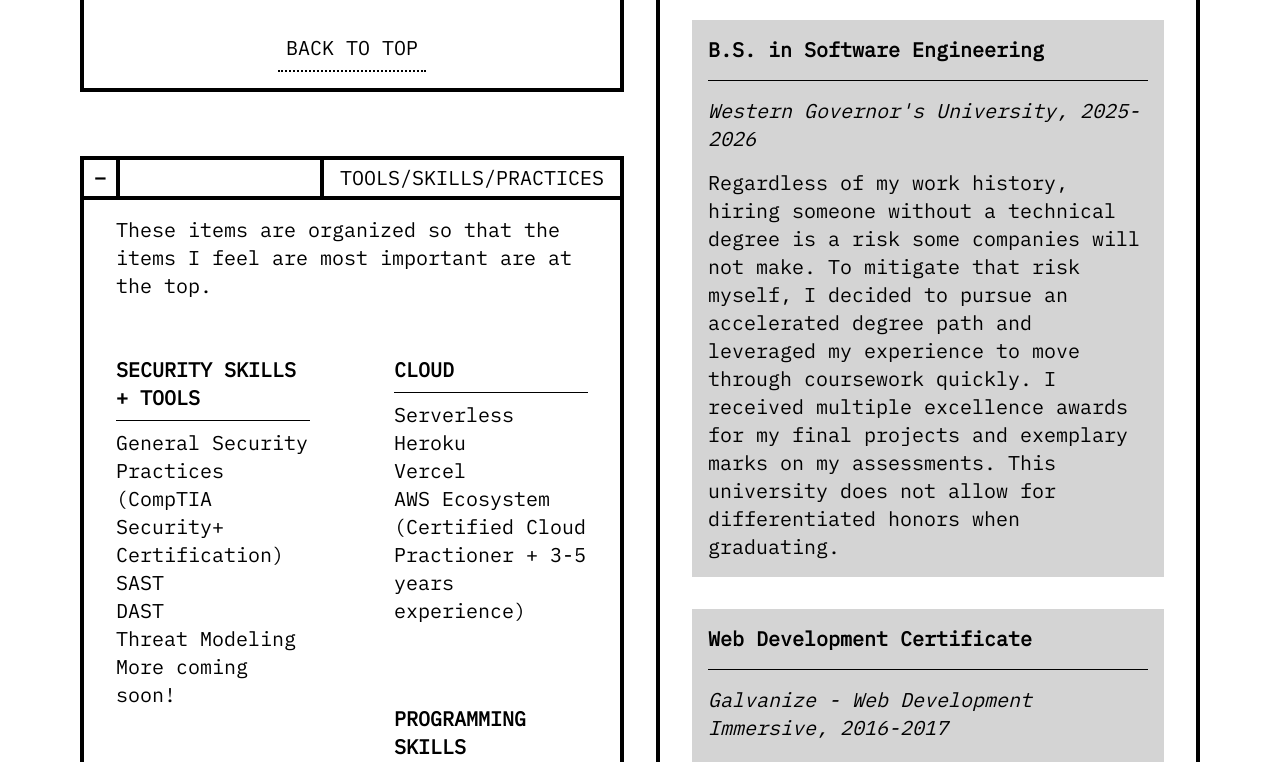
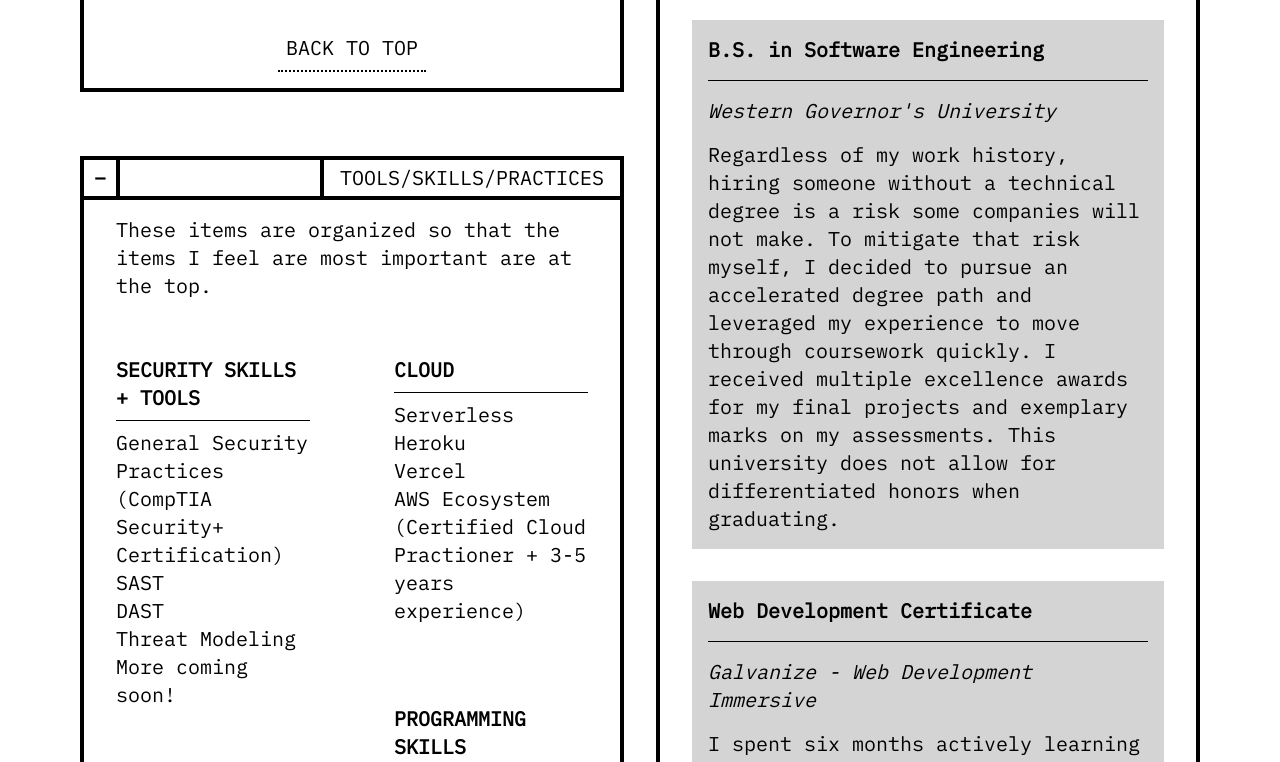
Before and after one commit to CassandraGoose/portfolio-2025, a React (Vite) app: page / in a window 1280 px wide. Shown: the part 1206-1968 px from the top of the page. Built offline with nearby package versions, Linux system fonts and the light colour scheme.

Commit message:
remove all education dates

```diff
--- a/src/components/EducationCard.tsx
+++ b/src/components/EducationCard.tsx
@@ -22,7 +22,7 @@
         <ul className="m-4 list-none flex flex-col gap-4">
           <ListItemCard
             title="B.S. in Software Engineering"
-            subtitle="Western Governor's University, 2025-2026"
+            subtitle="Western Governor's University"
           >
             <p>
               Regardless of my work history, hiring someone without a technical
@@ -36,7 +36,7 @@
           </ListItemCard>
           <ListItemCard
             title="Web Development Certificate"
-            subtitle="Galvanize - Web Development Immersive, 2016-2017"
+            subtitle="Galvanize - Web Development Immersive"
           >
             <p>
               I spent six months actively learning with peers covering
```
